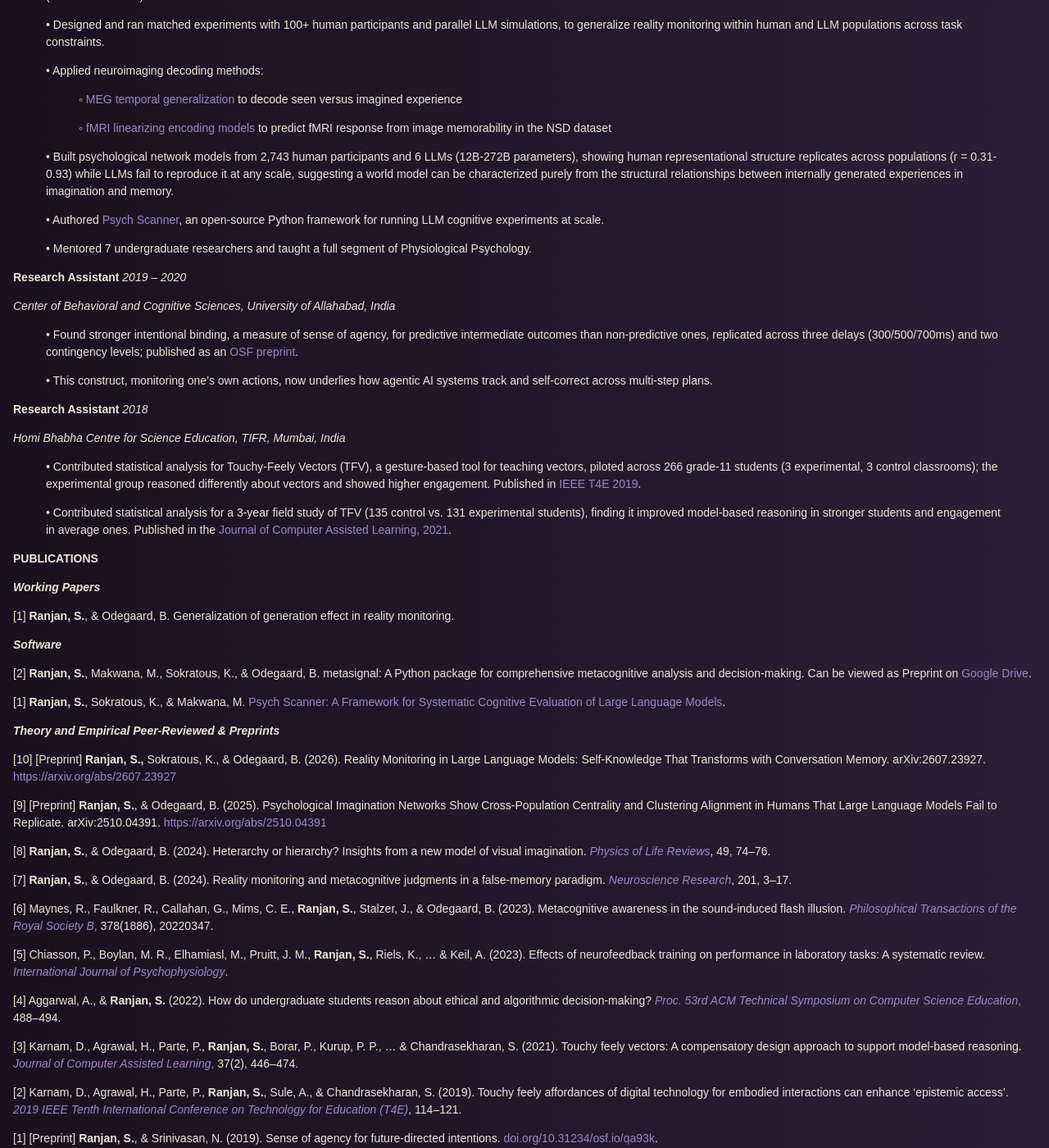
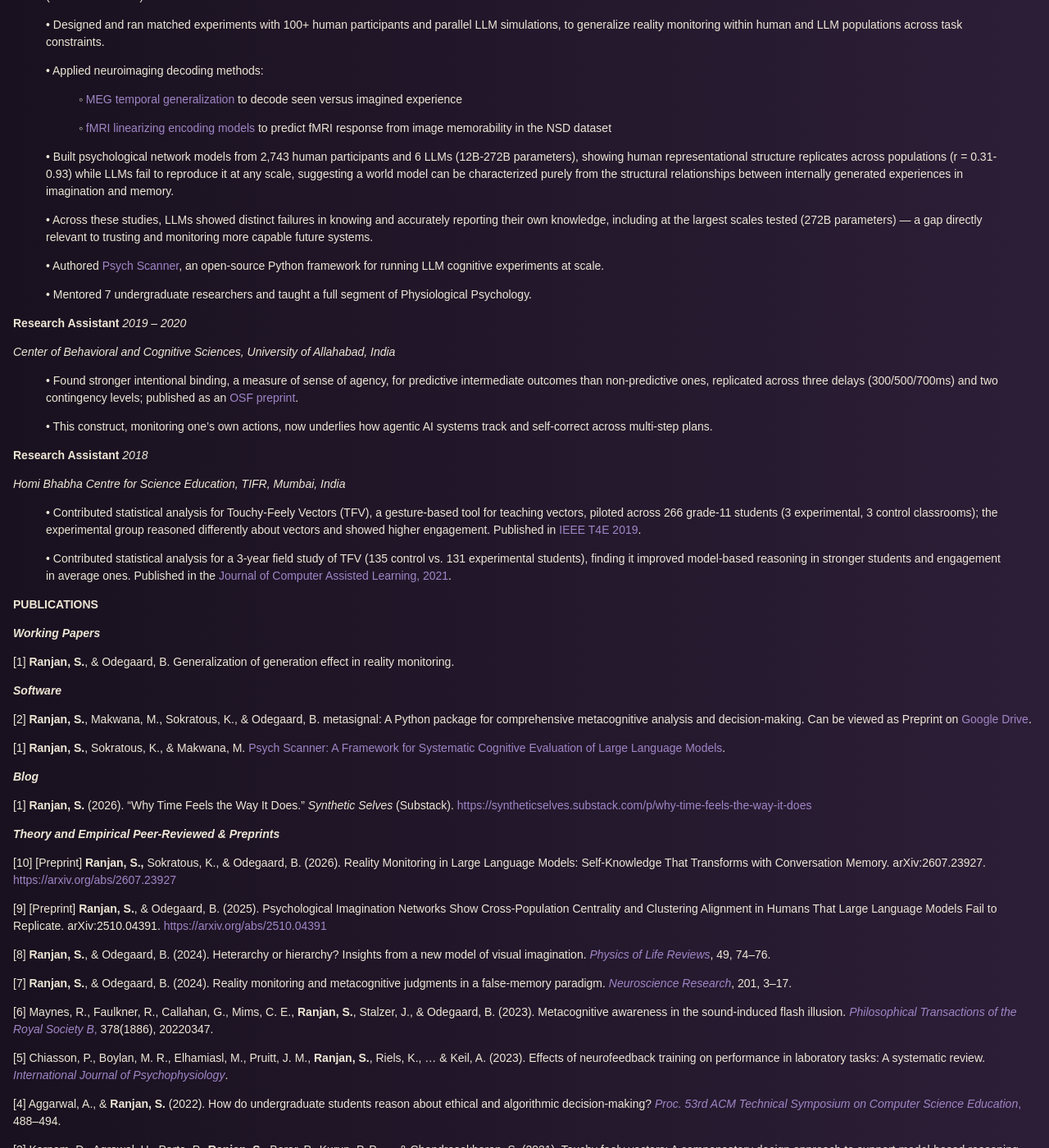
Before and after one commit to saurabhr/saurabhr.github.io, a Jekyll site: the page built from assets/sr_cv.md, in a window 1280 px wide and 1400 px high, scrolled down 1120 px. Shown: the whole window at 82% size. Built offline with Jekyll 4.4.1, drawn with Linux system fonts in a browser that asks for light colours; our own code applies the rules of GitHub Pages for plain Markdown files; some of the changed text lies outside the part shown.

Commit message:
Reframe CV tagline and add grounded self-knowledge synthesis bullet
Swap AI/ML Researcher for Human-AI Alignment in the identity line, and
add a Graduate Researcher bullet tying the source-attribution,
metacognitive-failure, and imagination-network findings to AI
self-knowledge/self-report accuracy.

Co-Authored-By: Claude Sonnet 5 <noreply@anthropic.com>

```diff
--- a/assets/sr_cv.md
+++ b/assets/sr_cv.md
@@ -5,7 +5,7 @@ Gainesville, FL, U.S.A.  •  ranjan[dot]saurabh[at]outlook[dot]com  •  [saura
 
 [LinkedIn](https://www.linkedin.com/in/saurabh-ranjan-440a273a1/)  •  [Blue Sky](https://bsky.app/profile/saurabhr.bsky.social)  •  [X](https://twitter.com/researchingcog)  •  [ORCID](https://orcid.org/0000-0002-7868-7223)
 
-**Ph.D. Cognitive Neuroscientist**  \|  **AI / ML Researcher**  \|  **Cognitive and Machine Psychology**  \|  **NeuroAI**
+**Ph.D. Cognitive Neuroscientist**  \|  **Cognitive and Machine Psychology**  \|  **Human-AI Alignment**  \|  **NeuroAI**
 
 ---
 
@@ -63,6 +63,8 @@ Thesis: [Intentional Binding in Future-Directed Intentions](https://osf.io/prepr
 
 > •	Built psychological network models from 2,743 human participants and 6 LLMs (12B-272B parameters), showing human representational structure replicates across populations (r = 0.31-0.93) while LLMs fail to reproduce it at any scale, suggesting a world model can be characterized purely from the structural relationships between internally generated experiences in imagination and memory.
 
+> •	Across these studies, LLMs showed distinct failures in knowing and accurately reporting their own knowledge, including at the largest scales tested (272B parameters) — a gap directly relevant to trusting and monitoring more capable future systems.
+
 > •	Authored [Psych Scanner](https://github.com/saurabhr/psychscanner/), an open-source Python framework for running LLM cognitive experiments at scale.
 
 > •	Mentored 7 undergraduate researchers and taught a full segment of Physiological Psychology.
@@ -94,6 +96,10 @@ Thesis: [Intentional Binding in Future-Directed Intentions](https://osf.io/prepr
 \[2\] **Ranjan, S.**, Makwana, M., Sokratous, K., & Odegaard, B. metasignal: A Python package for comprehensive metacognitive analysis and decision-making. Can be viewed as Preprint on [Google Drive](https://drive.google.com/file/d/1BQ9KPfIt_0oLiXiHIHsCu7y6HtGs9HQJ/view?usp=sharing).
 
 \[1\] **Ranjan, S.**, Sokratous, K., & Makwana, M. [Psych Scanner: A Framework for Systematic Cognitive Evaluation of Large Language Models](https://psychscanner.readthedocs.io/en/latest/).
+
+***Blog***
+
+\[1\] **Ranjan, S.** (2026). "Why Time Feels the Way It Does." *Synthetic Selves* (Substack). [https://syntheticselves.substack.com/p/why-time-feels-the-way-it-does](https://syntheticselves.substack.com/p/why-time-feels-the-way-it-does)
 
 ***Theory and Empirical Peer-Reviewed & Preprints***
 
```
Also changed, not shown: 1 other file.
